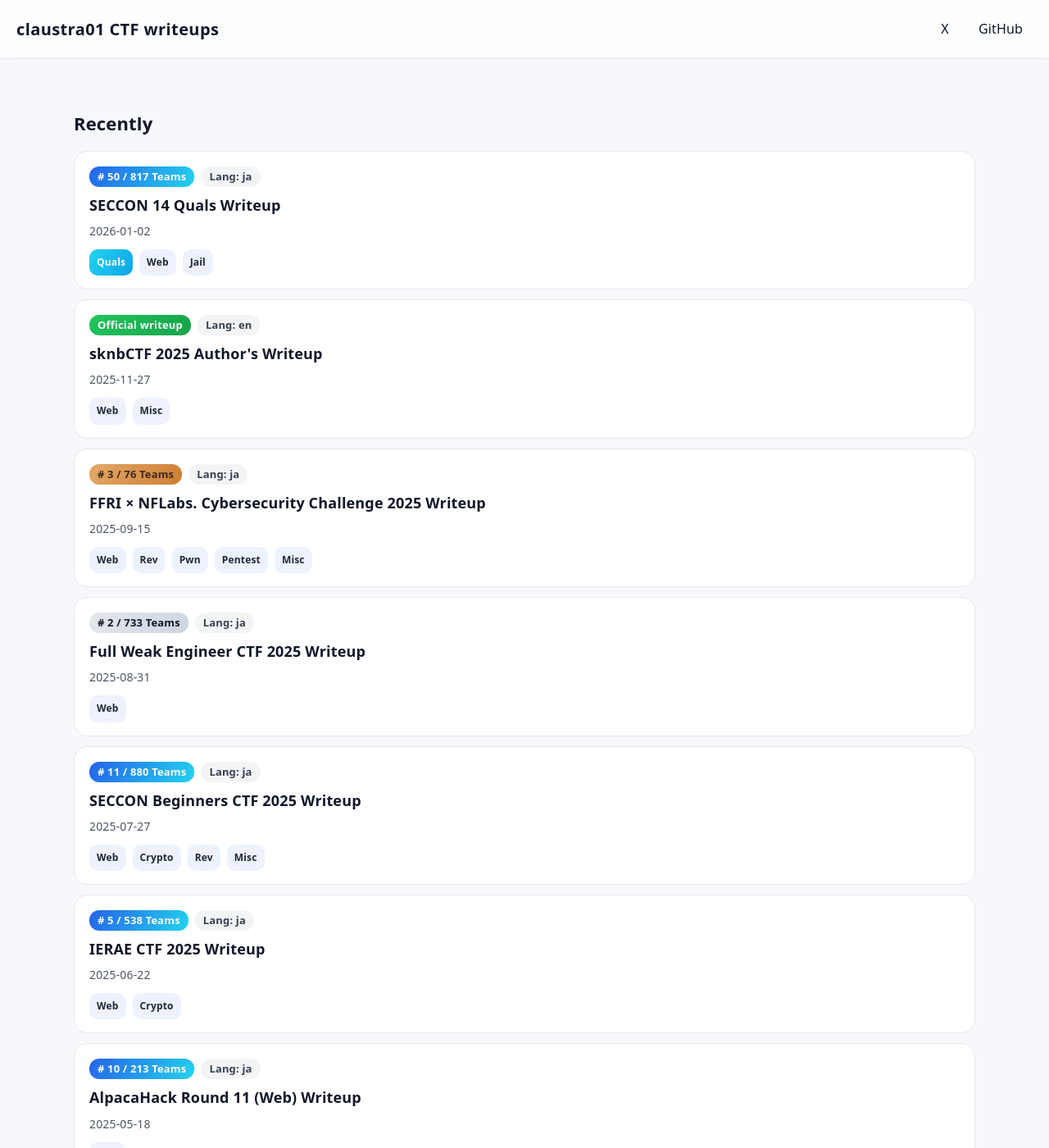
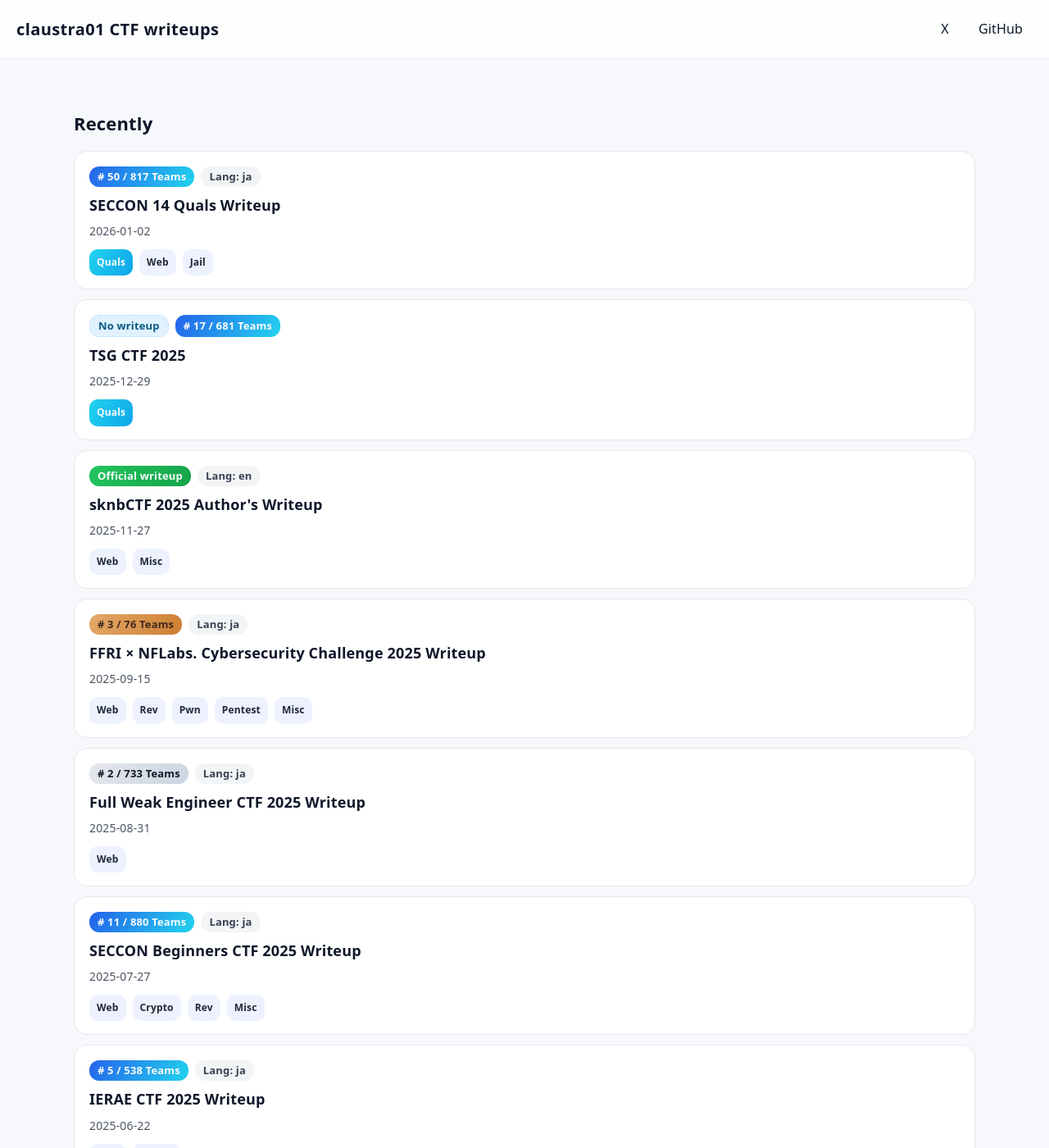
Before and after one commit to claustra01/my-ctf-writeups, a Jekyll site: the page built from index.md, in a window 1280 px wide and 1400 px high. Shown: the whole window at 82% size. Built offline with Jekyll 4.4.1, drawn with Linux system fonts in a browser that asks for light colours.

Commit message:
add: result only ctf

```diff
--- /dev/null
+++ b/_writeups/tsgctf_2025.md
@@ -0,0 +1,10 @@
+---
+title: TSG CTF 2025
+date: 2025-12-29
+layout: writeup
+result_only: true
+rank: 17
+total_teams: 681
+tags:
+  - Quals
+---
--- a/assets/css/main.css
+++ b/assets/css/main.css
@@ -226,6 +226,12 @@ a:hover {
   color: #f8fafc;
 }
 
+.pill-result {
+  background: #e0f2fe;
+  color: #075985;
+  border: 1px dashed #bfdbfe;
+}
+
 .pill-rank {
   background: linear-gradient(120deg, var(--accent), var(--accent-2));
   color: #f8fafc;
@@ -377,6 +383,25 @@ a:hover {
   word-break: normal;
   overflow-wrap: normal;
   white-space: pre;
+}
+
+.notice {
+  margin: 12px 0 16px;
+  padding: 12px 14px;
+  border: 1px solid var(--border);
+  border-left: 4px solid #0ea5e9;
+  border-radius: 12px;
+  background: #f8fafc;
+  color: var(--muted);
+}
+
+.notice strong {
+  color: var(--text);
+}
+
+.muted-text {
+  color: var(--muted);
+  margin: 12px 0;
 }
 
 /* Rouge syntax highlighting */
--- a/index.md
+++ b/index.md
@@ -16,8 +16,13 @@ permalink: /
     <article class="card">
       <div class="meta-row">
         {% assign official = writeup.official %}
+        {% assign result_only = writeup.result_only %}
         {% if official %}
         <span class="pill pill-flag">Official writeup</span>
+        {% endif %}
+
+        {% if result_only %}
+        <span class="pill pill-result">No writeup</span>
         {% endif %}
 
         {% if writeup.rank or writeup.total_teams %}
@@ -74,7 +79,7 @@ permalink: /
 {% else %}
 <section class="section">
   <div class="empty-state">
-    <p class="empty-title">No writeups</p>
+    <p class="empty-title">No writeups or results yet</p>
   </div>
 </section>
 {% endif %}
```
Also changed, not shown: _layouts/writeup.html (+19 -2 lines).
